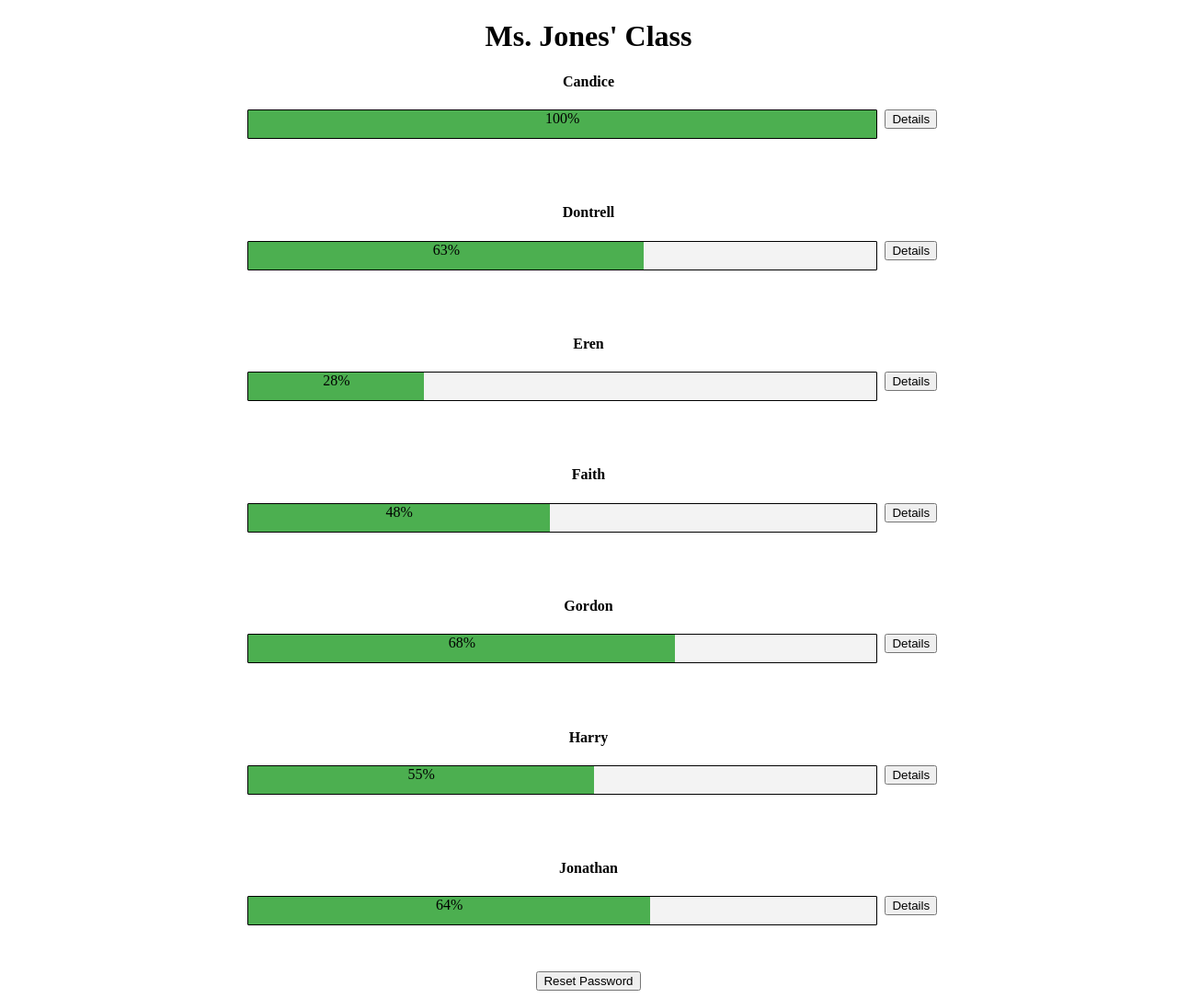
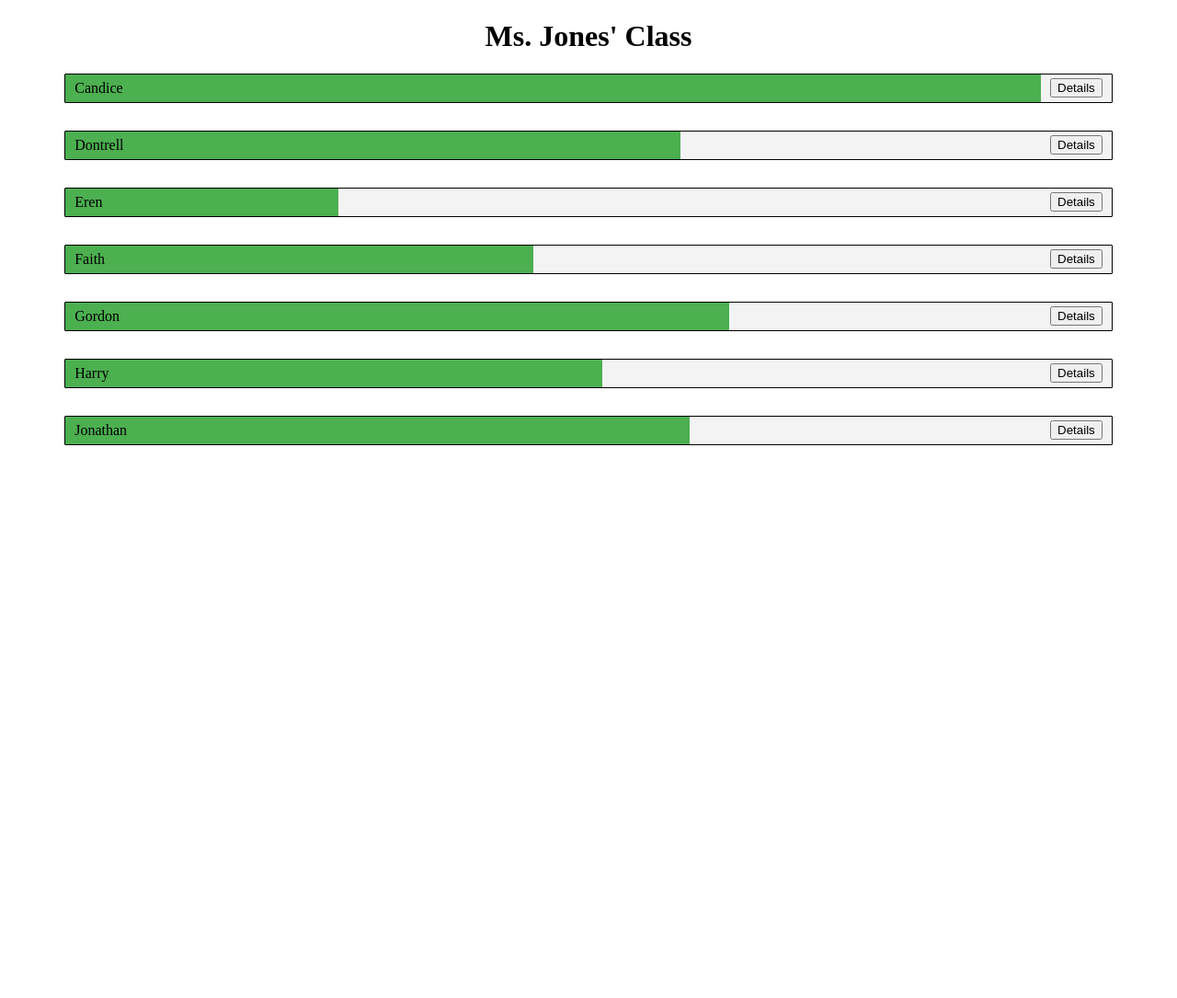
Before and after one commit to awesomelw/ProgressTracker, a Flask app: page / in a window 1280 px wide. Shown: the whole page at 92% size. After the commit the page ends 484 px from the top, so only its background shows below. Run offline with Flask 3, Linux system fonts and the light colour scheme; data comes from the database, SQL or seed files in the repository; both versions use the stored data as it was after the commit.

Commit message:
updated details/buttons/spacing

```diff
--- a/main.py
+++ b/main.py
@@ -23,11 +23,14 @@ def home():
         studentlist.append(student)                   #  and then into a list for easy parsing,
     return render_template("classroom.html", students=studentlist)    # this renders the classroom.html file when a student goes to the / web path
 
-
-@app.route("/details")    # Web path for details.html file (127.0.0.1:5000/details)
-def details():
-    return render_template("details.html")    # this renders the details.html file
-
+@app.route("/details/<student_name>")
+def details(student_name):
+    student = db.session.execute(text('SELECT hwCompletedPercent FROM student_homework WHERE studentname = :name'), {'name': student_name}).fetchone()
+    if student:
+        progress = student[0]
+    else:
+        progress = 0
+    return render_template("details.html", student_name=student_name, progress=progress)
 
 @app.route("/leaderboard")
 def leaderboard():
@@ -38,13 +41,17 @@ def leaderboard():
         studentlist.append(student)
     return render_template("leaderboard.html", students=studentlist)
 
-
 @app.route("/create")  # navigating to this web page will insert all these values into your database
 def create():
-    sql = db.session.execute(text('INSERT INTO student_homework(studentname,hwCompletedPercent) VALUES ("Candice", 58), ("Dontrell", 63), ("Eren", 28), ("Faith", 48), ("Gordon", 68), ("Harry", 55), ("Jonathan", 64)'))
+    sql = db.session.execute(text('INSERT INTO student_homework(studentname,hwCompletedPercent) VALUES ("Candice", 100), ("Dontrell", 63), ("Eren", 28), ("Faith", 48), ("Gordon", 68), ("Harry", 55), ("Jonathan", 64)'))
     db.session.commit()
-    return "Done"
+    return "Entries added."
 
+@app.route("/clear")  # new route to clear the database
+def clear():
+    db.session.execute(text('DELETE FROM student_homework'))
+    db.session.commit()
+    return "Database cleared."
 
 if __name__ == "__main__":
     with app.app_context():
--- a/static/style.css
+++ b/static/style.css
@@ -11,16 +11,26 @@ body {
     display: flex;
     margin: 0 auto;
     width: 60%;
-    margin-bottom: 0px;
 }
 .progressContainer {
+    display: flex;
+    align-items: center;
+    justify-content: space-between;
     width: 90%;
     margin: 0 auto;
     height: 30px;
     background-color: #f3f3f3;
-    margin-bottom: 50px;
+    margin-bottom: 30px;
     border: 1px solid black;
     border-radius: 1px;
+    position: relative;
+}
+
+.progressBarWrapper {
+    flex-grow: 1;
+    height: 100%;
+    background-color: #f3f3f3;
+    position: relative;
 }
 
 .progressBarAnimated {
@@ -30,9 +40,12 @@ body {
 
 .progressText {
     position: absolute;
-    width: 100%;
+    text-align: left;
+    padding-left: 10px;
+    z-index: 1;
 }
 
-.tasks {
-    margin-bottom: 20px;
+.detailsButton {
+    margin-right: 10px;
+    margin-left: 10px;
 }
--- a/templates/classroom.html
+++ b/templates/classroom.html
@@ -1,23 +1,26 @@
 <!DOCTYPE html>
 <html lang="en">
-    <!-- Required meta tags -->
-    <meta charset="utf-8">
+
+    <head>
+        <meta charset="UTF-8">
         <meta name="viewport" content="width=device-width, initial-scale=1, shrink-to-fit=no">
-    <link rel="stylesheet" type="text/css" href="{{ url_for('static',filename='style.css') }}">
-    <!-- Bootstrap CSS -->
+        <link rel="stylesheet" type="text/css" href="{{ url_for('static', filename='style.css') }}">
         <title>Main Page</title>
+    </head>
+
+    <body>
         <h1>Ms. Jones' Class</h1>
         {% for i in students %}
-        <h4>{{i['student']}}</h4>
-        <div class="container">
-            <div class="progressContainer"; id="one">
-                <div class="progressBarAnimated" aria-valuenow="75" aria-valuemin="0" aria-valuemax="100"; id="one"; style="width: {{i['progress']}}%">{{i['progress']}}%</div>
+            <div class="progressContainer">
+                <div class="progressText">{{ i['student'] }}</div>
+                <div class="progressBarWrapper">
+                    <div class="progressBarAnimated" aria-valuenow="75" aria-valuemin="0" aria-valuemax="100" style="width: {{ i['progress'] }}%"></div>
                 </div>
-            <div id="two"><button>Details</button></div>
+                <a href="{{ url_for('details', student_name=i['student']) }}">
+                    <button class="detailsButton">Details</button>
+                </a>
             </div>
         {% endfor %}
-
-
-    <button>Reset Password</button></h6>
+    </body>
 
 </html>
```
Also changed, not shown: templates/details.html (+3 -5 lines), templates/leaderboard.html (+9 -9 lines), instance/database.db (added). Lines whose indentation alone changed are shown as unchanged.
